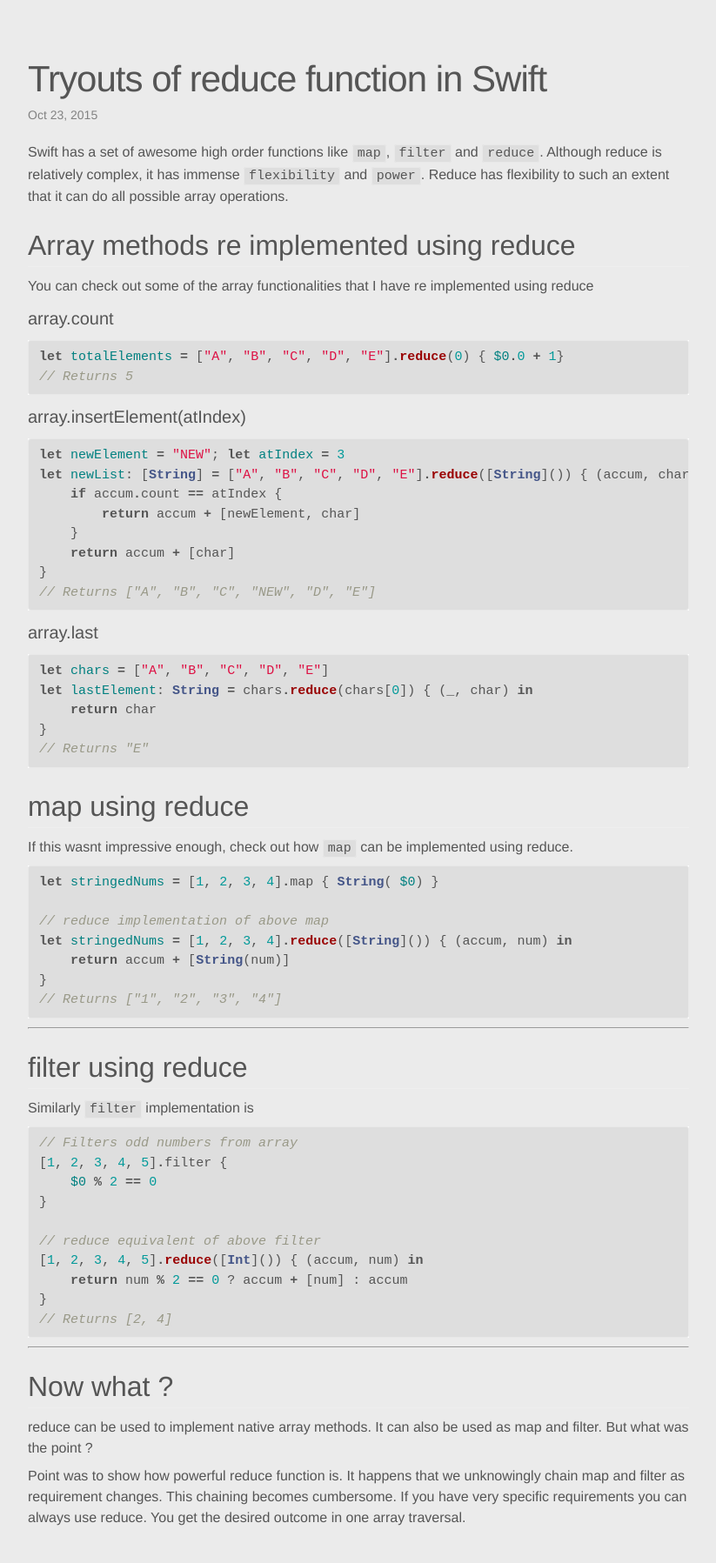
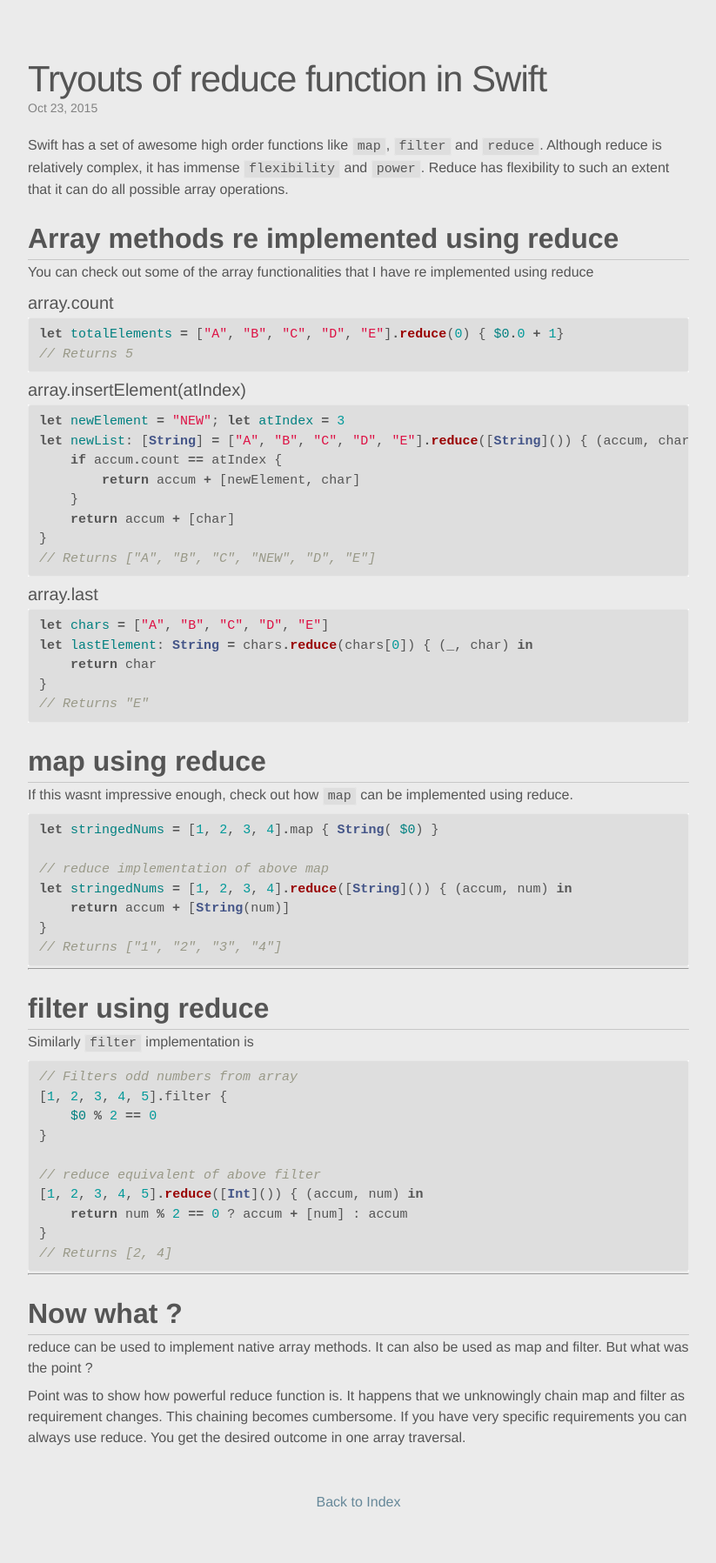
Before and after one commit to naweel1496/Naweel-Anwer-Developer-Portfolio, a Jekyll site: the page built from _posts/2015-10-23-reduce-tryouts-in-swift.md, in a window 1280 px wide. Shown: the whole page at 87% size, without its empty margins (228-1051 px from the left). Built offline with Jekyll 4.4.1, drawn with Linux system fonts in a browser that asks for light colours; after the commit the page ends 1767 px from its top, so only the background shows below that.

Commit message:
Updated stupp

```diff
--- a/_layouts/post.html
+++ b/_layouts/post.html
@@ -12,4 +12,7 @@ layout: default
     {{ content }}
   </div>
 
+  <div class="post-footer">
+    <p><a href="/blog" >Back to Index</a></p>
+  </div>
 </article>
--- a/_sass/_base.scss
+++ b/_sass/_base.scss
@@ -38,7 +38,7 @@ p {
 h1, h2, h3, h4, h5, h6,
 blockquote, pre, ul, ol, dl, figure,
 %vertical-rhythm {
-    margin-bottom: $spacing-unit / 2;
+    margin-bottom: 2px;
 }
 
 
--- a/_sass/_layout.scss
+++ b/_sass/_layout.scss
@@ -218,8 +218,9 @@
 
     h2 {
         font-size: 32px;
+        font-weight: bold;
         margin-top: 20px;
-        border-bottom: 1px solid #eee;
+        border-bottom: 1px solid #c7c7c7;
         @include media-query($on-laptop) {
             font-size: 28px;
         }
@@ -227,7 +228,7 @@
 
     h3 {
         font-size: 26px;
-        margin-top: 15px;
+        margin-top: 10px;
         @include media-query($on-laptop) {
             font-size: 22px;
         }
@@ -235,10 +236,14 @@
 
     h4 {
         font-size: 20px;
-        margin-top: 10px;
+        margin-top: 5px;
         @include media-query($on-laptop) {
             font-size: 18px;
         }
     }
 
 }
+.post-footer {
+  text-align: center;
+  margin-top: 50px;
+}
```
Also changed, not shown: _drafts/2016-06-21-Mac-Hacks.md (+9 -3 lines).
